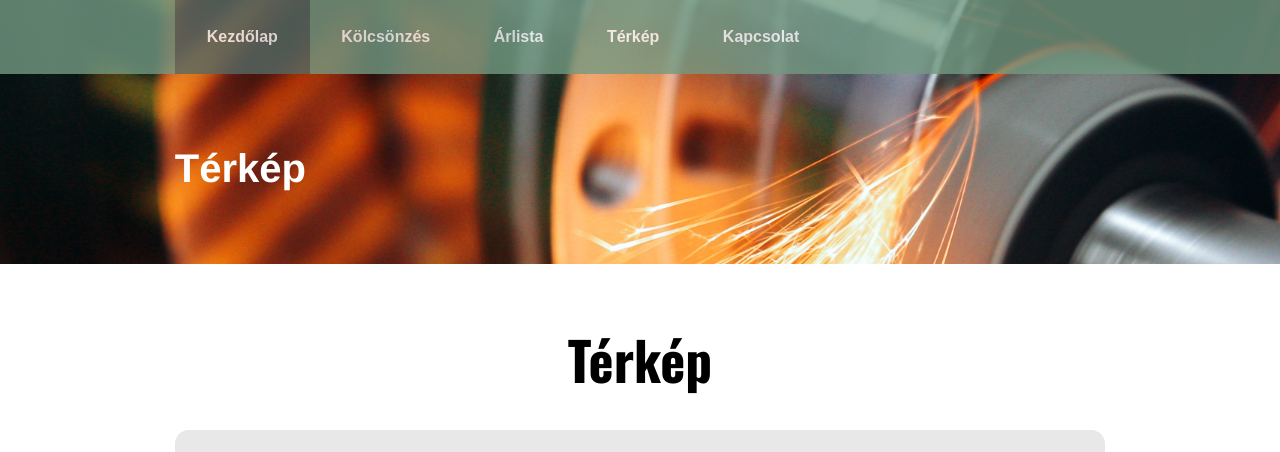
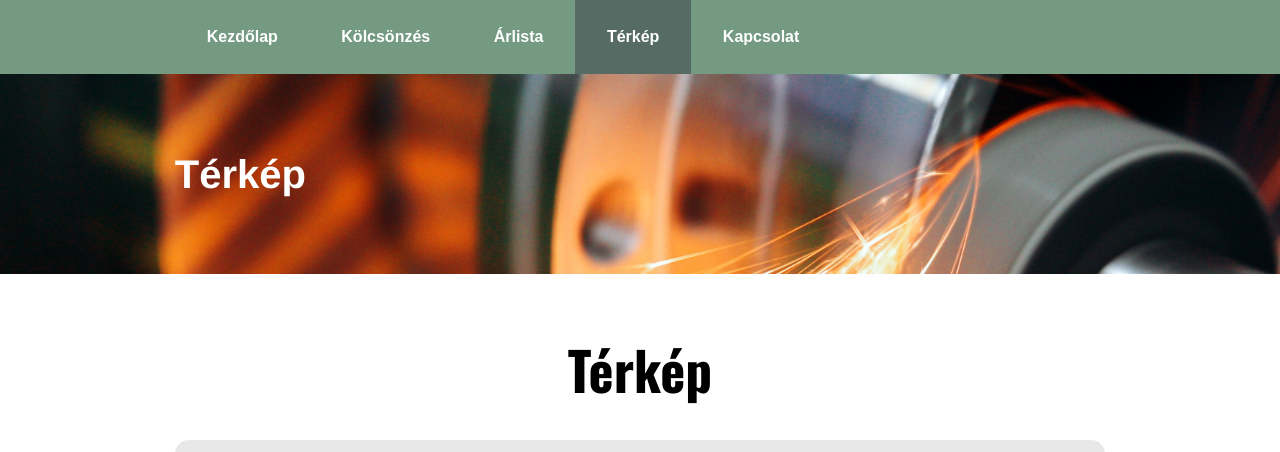
Before and after one commit to Zoli06/Gladiator-kft-website, a PHP site: page /map.html in a window 1280 px wide. Shown: the top 452 px of the page. Run offline with PHP 8.4, Linux system fonts and the light colour scheme; some libraries are stand-ins or nearby versions.

Commit message:
Coded the change of opacity of the nav menu while scrolling

```diff
--- a/css/style.css
+++ b/css/style.css
@@ -35,7 +35,7 @@ html {
 
 /*Header stlyes*/
 header {
-  height: 100vh;
+  height: calc(100vh - var(--navHeight));
   background-image: url("../images/901207_8bd1c85819534dcc81d9ce6a45f46797_mv2_d_4096_2160_s_2.jpg");
   background-size: cover;
   background-position: center;
@@ -43,22 +43,15 @@ header {
 }
 
 nav {
-  position: absolute;
-  width: 100%;
-  /* full page height from js*/
-}
-
-nav div {
   position: sticky;
   height: var(--navHeight);
   background-color: var(--themeColor);
-  opacity: 0.8;
   padding-left: 13.65vw;
   top: 0;
   z-index: 1;
 }
 
-nav div a {
+nav a {
   height: var(--navHeight);
   display: inline-block;
   text-decoration: none;
@@ -66,12 +59,12 @@ nav div a {
   margin-right: -5px; /*Deee miiiééért????*/
 }
 
-nav div a.active,
+nav a.active,
 nav a:hover {
   background-color: var(--hoverColor);
 }
 
-nav div p {
+nav p {
   line-height: var(--navHeight);
   font-weight: bold;
   font-size: var(--navFontSize);
@@ -80,7 +73,7 @@ nav div p {
 
 header div {
   margin-left: 13.65vw;
-  padding-top: calc(9.26vh + var(--navHeight));
+  padding-top: 9.26vh;
   font-weight: bold;
   color: white;
 }
--- a/css/subpages.css
+++ b/css/subpages.css
@@ -1,7 +1,13 @@
 header {
-  height: 33vh;
+  height: 25vh;
   background-position: 27.5% 27.5%;
   background-size: 120vw;
+  display: flex;
+  align-items: center;
+}
+
+header div {
+  padding-top: 0px;
 }
 
 section {
@@ -13,15 +19,15 @@ section div {
   padding: 8.52vh 13.65vw !important;
 }
 
-.box {
+.box.map {
   height: min-content;
   margin-right: 0px !important;
   width: 100%;
   padding: 2.64vw !important;
-  /*height equal to width from js*/
+  /*height from js*/
 }
 
-.box iframe {
+.box.map iframe {
   width: 100%;
   max-height: 100%;
   height: 100%;
--- a/index.html
+++ b/index.html
@@ -24,7 +24,6 @@
 
 <body>
   <nav>
-    <div>
       <a href="#" class="active">
         <p>Kezdőlap</p>
       </a>
@@ -40,7 +39,6 @@
       <a href="#">
         <p>Kapcsolat</p>
       </a>
-    </div>
   </nav>
   <header>
     <div>
@@ -116,7 +114,7 @@
           <p class="description">Zárva</p>
         </div>
       </div>
-      <h2>Elérhetőségünk</h2>
+      <h2>Rólunk</h2>
       <div class="box-container small-elements last">
         <div class="box long-text last">
           <p class="long-text">Cégünk, a GLADIÁTOR TEAM Gépjavító, Beszerző és Kölcsönző Kft. 2003-ban alakult. A cél,
--- a/js/app.js
+++ b/js/app.js
@@ -1,3 +1,47 @@
-$(document).ready(function() {
-  $("nav").height($(document).height());
-}, 200);
+$(document).ready(function () {
+  onScroll();
+});
+
+$(document).scroll(function () {
+  onScroll();
+});
+
+function vh(v) {
+  var h = Math.max(document.documentElement.clientHeight, window.innerHeight || 0);
+  return (v * h) / 100;
+}
+
+function vw(v) {
+  var w = Math.max(document.documentElement.clientWidth, window.innerWidth || 0);
+  return (v * w) / 100;
+}
+
+function vmin(v) {
+  return Math.min(vh(v), vw(v));
+}
+
+function vmax(v) {
+  return Math.max(vh(v), vw(v));
+}
+
+function onScroll() {
+  const minOpacity = 0.8;
+  const maxOpacity = 1;
+  const minHeight = vh(6);
+  const maxHeight = vh(9.24);
+  const changeIntervalStart = $('nav').height();
+  const changeIntervalEnd = $(window).height() / 2;
+  const guidelineValue = $(document).scrollTop();
+
+  if ($(document).scrollTop() >= changeIntervalStart && $(document).scrollTop() <= changeIntervalEnd) {
+    $('nav').css({ opacity: projectValue(minOpacity, maxOpacity, changeIntervalStart, changeIntervalEnd, guidelineValue)/*, height:  projectValue(minHeight, maxHeight, changeIntervalStart, changeIntervalEnd, guidelineValue)*/ });
+  } else if ($(document).scrollTop() <= changeIntervalStart) {
+    $('nav').css({ opacity: maxOpacity })
+  } else if ($(document).scrollTop() >= changeIntervalEnd) {
+    $('nav').css({ opacity: minOpacity })
+  }
+}
+
+function projectValue(minValue, maxValue, changeIntervalStart, changeIntervalEnd, guidelineValue) {
+  return maxValue - ((100 / (changeIntervalEnd - changeIntervalStart) * (guidelineValue - changeIntervalStart)) / (100 / (1 - minValue)));
+}
--- a/js/map.js
+++ b/js/map.js
@@ -1,3 +1,3 @@
 $(document).ready(function() {
-  $(".box").height($(".box").width()*0.75);
+  $(".box.map").height($(".box.map").width()*0.75);
 });
--- a/map.html
+++ b/map.html
@@ -27,7 +27,7 @@
 <body>
   <nav>
     <div>
-      <a href="#" class="active">
+      <a href="./index.html">
         <p>Kezdőlap</p>
       </a>
       <a href="#">
@@ -36,7 +36,7 @@
       <a href="#">
         <p>Árlista</p>
       </a>
-      <a href="./map.html">
+      <a href="./map.html" class="active">
         <p>Térkép</p>
       </a>
       <a href="#">
@@ -52,7 +52,7 @@
   <section>
     <div>
       <h2>Térkép</h2>
-      <div class="box">
+      <div class="box map">
         <iframe
           src="https://www.google.com/maps/embed?pb=!1m18!1m12!1m3!1d4704.750499788218!2d19.07733520527396!3d47.571989195245976!2m3!1f0!2f0!3f0!3m2!1i1024!2i768!4f13.1!3m3!1m2!1s0x4741da23ecba6b4f%3A0x29979b66898e66ae!2zQnVkYXBlc3QsIFbDoWNpIMO6dCA1OSwgMTA0Nw!5e0!3m2!1shu!2shu!4v1608304731556!5m2!1shu!2shu"
           width="600" height="450" frameborder="0" style="border:0;" allowfullscreen="" aria-hidden="false"
```
